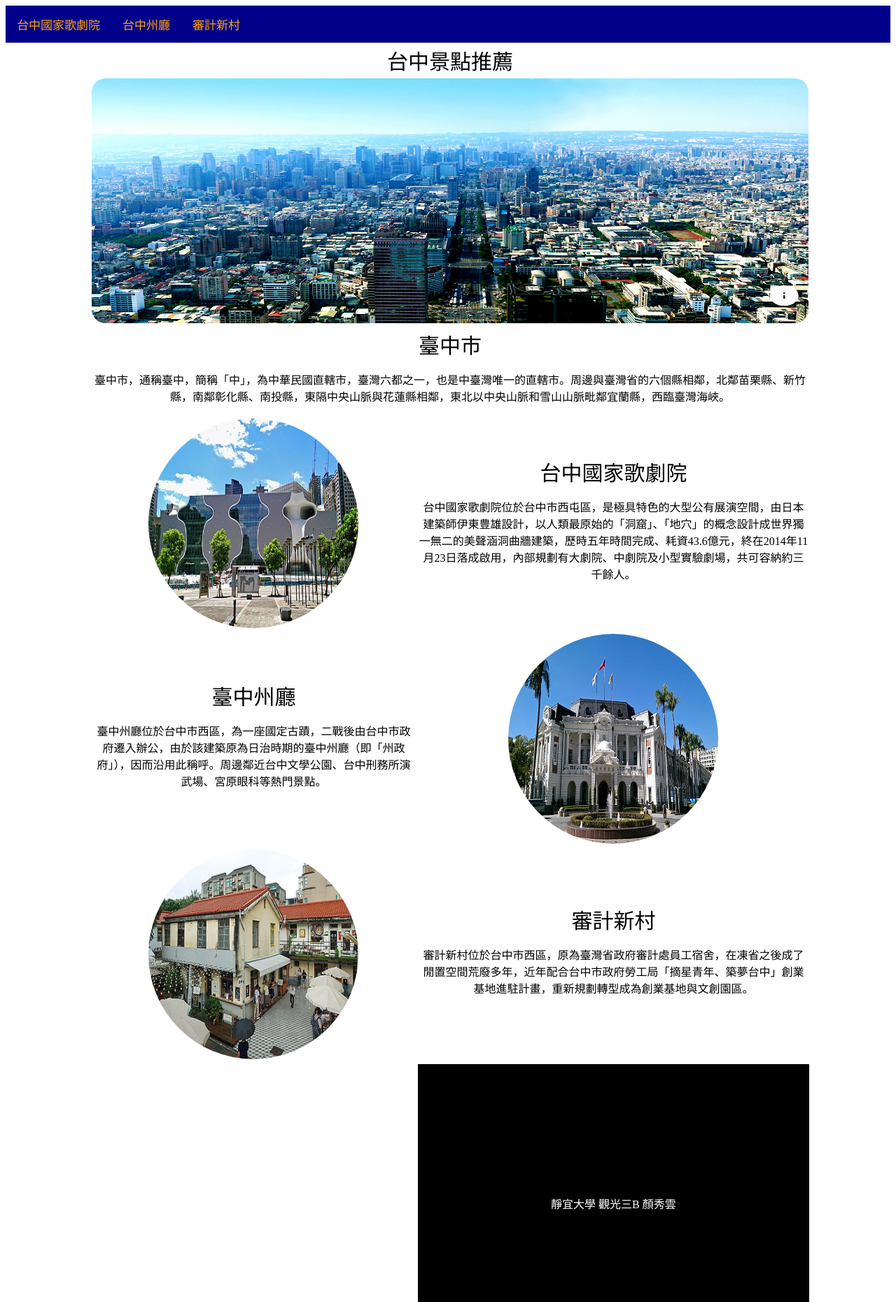
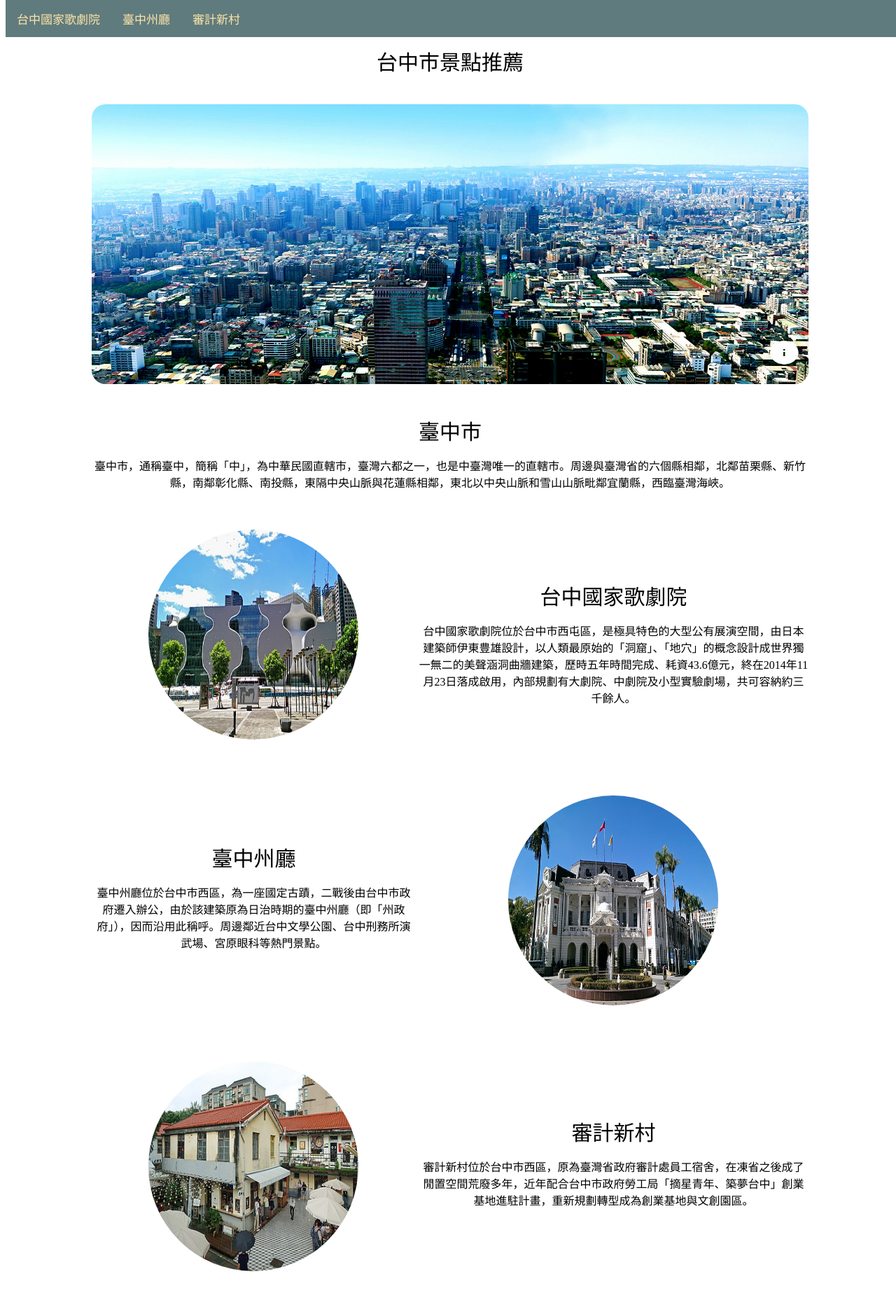
Before and after one commit to 23nnui/2323, a plain HTML site: page index.html in a window 1280 px wide. Shown: the top 1861 px of the page at 70% size. Drawn offline with Linux system fonts and the light colour scheme.

Commit message:
Update index.html

```diff
--- a/index.html
+++ b/index.html
@@ -1,33 +1,34 @@
+
 <!DOCTYPE html>
 <html lang="en">
 <head>
 <meta charset="UTF-8">
 <meta name="viewport" content="width=device-width, initial-scale=1.0">
-	<title>台中市推薦景點</title>
+<title>台中市景點推薦</title>
 
 <style>
 
-		#main { margin: auto; width:1024px;}
-		.cycle {border-radius:  50%; width: 300px; height:  300px}
-		.square {border-radius:  20px; }
-		tr{text-align: center;}
+#main{margin: auto; width: 1024px;}
+.cycle{border-radius: 50% ;width: 300px;height: 300px;}
+.square{border-radius: 20px ;}
+tr {text-align:center ;}
 font{font-size: 30px;}
-	    font :hover{background: write; color:  blue;}
-        img :hover{opacity:  80%}
-        .head {font-size:  40px;}
+font:hover{background: #607B7D; color: #FC14A8;}
+img:hover{opacity: 70%}
+.head {font-size: 40px;}
 
 .navbar {
  overflow: hidden;
-           background-color: darkblue;
-           position: unfixed;
-           bottom: 0;
+ background-color: #607B7D;
+ position: fixed;
+ top: 0;
  width: 100%;
 }
 
 .navbar a {
  float: left;
  display: block;
-        color: orange;
+ color: #FCE4A8;
  text-align: center;
  padding: 14px 16px;
  text-decoration: none;
@@ -35,95 +36,112 @@
 }
 
 .navbar a:hover {
-        background: grey;
-        color: black;
+ background: #3E6B7E;
+ color: white;
 }
+
         </style>
-
 </head>
 <body>
 
 <div class="navbar">
   <a href="#1">台中國家歌劇院</a>
-  <a href="#2">台中州廳</a>
+  <a href="#2">臺中州廳</a>
   <a href="#3">審計新村</a>
 </div>
 
-<div id=main>
+<div id="main">
 <table>
 <tr>
 <td colspan="2">
-			 <font size="head">台中景點推薦</font>
+<br>
+<br>
+<br>
+<font size=".head">台中市景點推薦</font>
             </td>
 </tr>
 <tr>
 <td colspan="2">
-				<img class="square" width="1024" height="350" src="00taichung.jpeg">
+<br>
+<br>
+<img class="square" height="400" width="1024" src="00taichung.jpeg">
 </td>
 </tr>
 <tr>
 <td colspan="2">
+<br>
+<br>
 <font size="head">臺中市</font>
-
+<br>
 <p>臺中市，通稱臺中，簡稱「中」，為中華民國直轄市，臺灣六都之一，也是中臺灣唯一的直轄市。周邊與臺灣省的六個縣相鄰，北鄰苗栗縣、新竹縣，南鄰彰化縣、南投縣，東隔中央山脈與花蓮縣相鄰，東北以中央山脈和雪山山脈毗鄰宜蘭縣，西臨臺灣海峽。</p>
 
 </td>
 </tr>
 <tr>
-			<td >
-				<img class="cycle" src="01.jpeg">
+<td>
+<br>
+<br>
+<img class="cycle" src="01.jpeg" id="1">
+<br>
+<br>
+<br>
 </td>
-			<td >
-			<font size="head" id="1">台中國家歌劇院</font>
+<td>
+<br>
+<br>
+<font size="head">台中國家歌劇院</font>
                 <p>台中國家歌劇院位於台中市西屯區，是極具特色的大型公有展演空間，由日本建築師伊東豊雄設計，以人類最原始的「洞窟」、「地穴」的概念設計成世界獨一無二的美聲涵洞曲牆建築，歷時五年時間完成、耗資43.6億元，終在2014年11月23日落成啟用，內部規劃有大劇院、中劇院及小型實驗劇場，共可容納約三千餘人。</p>
 
 </td>
 </tr>
 <tr>
 <td>
-			<font>臺中州廳</font>
+<font size="head">臺中州廳</font>
                 <p>臺中州廳位於台中市西區，為一座國定古蹟，二戰後由台中市政府遷入辦公，由於該建築原為日治時期的臺中州廳（即「州政府」），因而沿用此稱呼。周邊鄰近台中文學公園、台中刑務所演武場、宮原眼科等熱門景點。</p>
             </td>
 <td>
-				<img class="cycle" src="02.jpeg">
+<br>
+<br>
+<img class="cycle" src="02.jpeg" id="2">
+<br>
+<br>
+<br>
 </td>
 </tr>
 <tr>
 <td>
-				<img class="cycle" src="03.jpeg">
+<br>
+<br>
+<img class="cycle" src="03.jpeg"id="3">
+<br>
+<br>
+<br>
 </td>
 <td>
-			<font>審計新村</font>
+<font size="head">審計新村</font>
                 <p>審計新村位於台中市西區，原為臺灣省政府審計處員工宿舍，在凍省之後成了閒置空間荒廢多年，近年配合台中市政府勞工局「摘星青年、築夢台中」創業基地進駐計畫，重新規劃轉型成為創業基地與文創園區。</p>
+
 </td>
 </tr>
-
 <tr>
-			<td>
+<td colspan="2">
+<br>
+<br>
+<br>
+<iframe src="https://www.google.com/maps/d/embed?mid=1MEIJQpxg6imaqlk_l9lQ9h2SDEWSSlI&ehbc=2E312F" width="800" height="480"></iframe>
 <br>
 <br>
 <br>
 <br>
 <br>
 <br>
+</td>
+</tr>
+<tr>
+<td colspan="2" style="background:#3E6B7E; color: white; border-radius: 20px;">
 <br>
-			  <br>
-			  <br>
-			  <br>
-			  <br>
-			  <br>
-			  <br>
-			  <br>
-			  <br>
-			  <br>
-			  <br>
-			  <br>
-			  <br>
-			  <br>
-			  <br>
-			  <br>
-			<td colspan="2" style="background: black; color: white;">
-				靜宜大學 觀光三B 顏秀雲
+靜宜大學 觀光三B 王庭蓁製作
+       <br><br>
 </td>
 </tr>
 </table>
```
Lines whose indentation alone changed are shown as unchanged.
